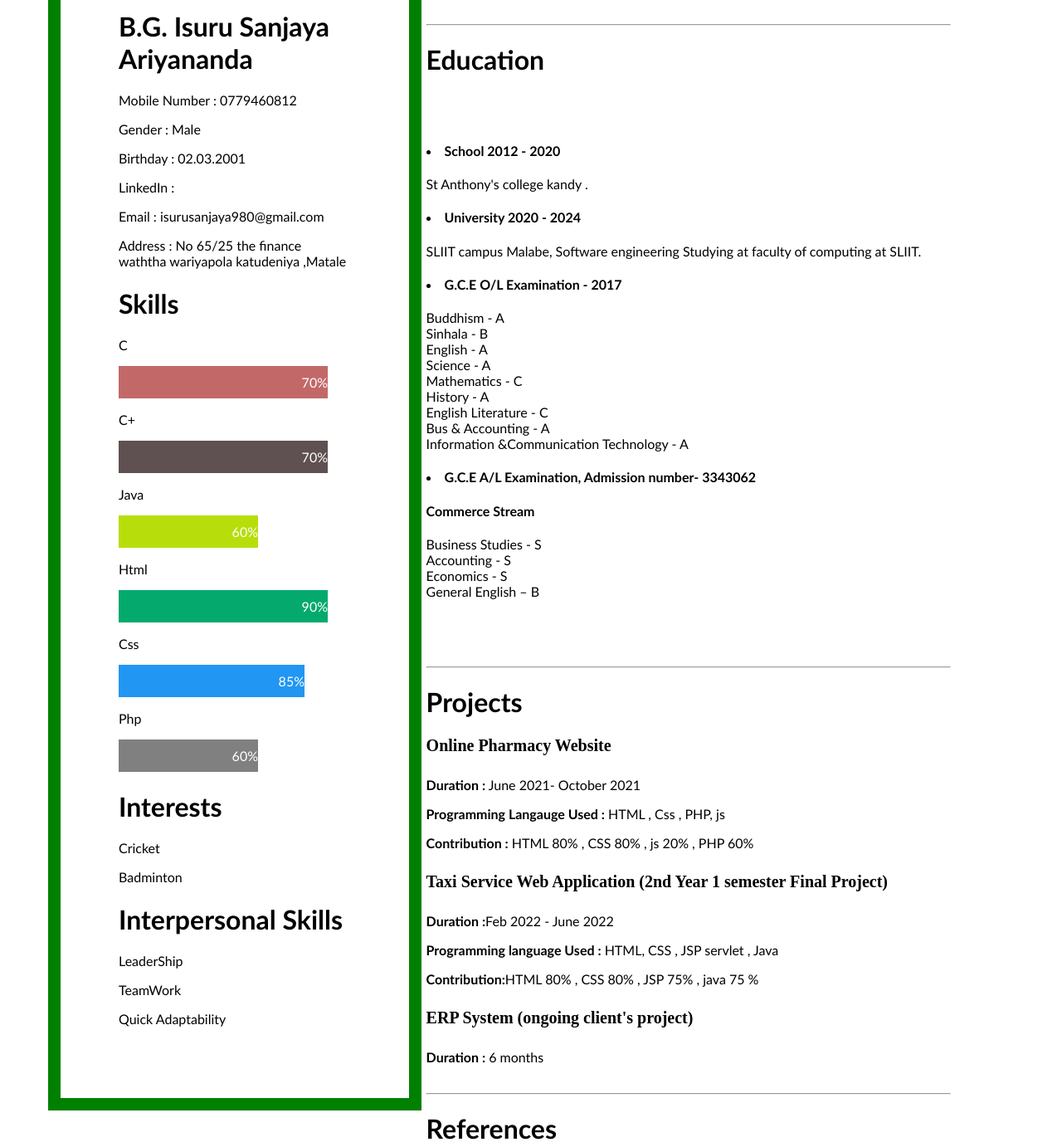
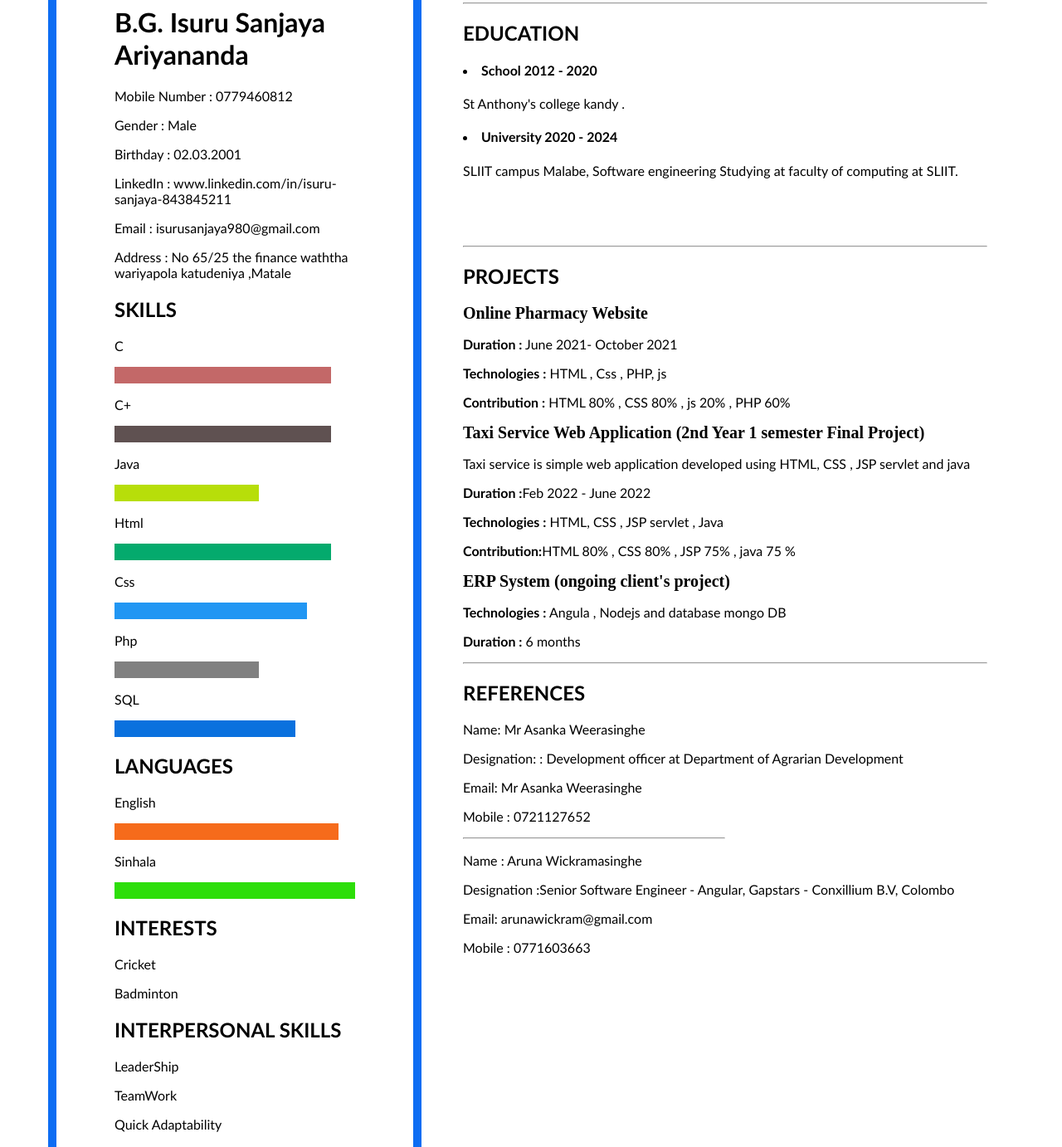
Before and after one commit to IsuruSanjaya/CV, a plain HTML site: page index.html in a window 1280 px wide. Shown: the part 395-1777 px from the top of the page at 83% size. Drawn offline with nearby package versions, Linux system fonts and the light colour scheme.

Commit message:
ADD DETAILS

```diff
--- a/index.html
+++ b/index.html
@@ -4,7 +4,7 @@
 <head>
 
     <meta charset="UTF-8">
-    <meta name="viewport" content="width=device-width, initial-scale=1.0">
+    <meta name="viewport" content="width=device-width,height=device-height,initial-scale=1.0" />
     <title>Dark Mode</title>
 
     <script src="https://cdnjs.cloudflare.com/ajax/libs/jquery/3.4.0/jquery.min.js">
@@ -13,8 +13,8 @@
         /font-awesome/4.7.0/css/font-awesome.min.css">
 
     <link rel="stylesheet" href="styles.css">
-
-
+    <link href="MobileStyleSheet.css" rel="stylesheet" type="text/css"
+        media="only screen and (max-device-width: 480px) , only screen and (-webkit-min-device-pixel-ratio: 2) , screen and (-webkit-device-pixel-ratio:1.5)" />
 
 </head>
 
@@ -38,30 +38,39 @@
                         <p class="">Mobile Number : 0779460812</p>
                         <p>Gender : Male </p>
                         <p>Birthday : 02.03.2001 </p>
-                        <p>LinkedIn : </p>
+                        <p>LinkedIn : www.linkedin.com/in/isuru-sanjaya-843845211 </p>
                         <p>Email : isurusanjaya980@gmail.com </p>
                         <p>Address : No 65/25 the finance waththa wariyapola katudeniya ,Matale </p>
 
-                        <h1> Skills</h1>
+                        <h2> SKILLS</h2>
                         <p>C</p>
-                        <div class="skills c">70%</div>
+                        <div class="skills c"></div>
 
                         <p>C+</p>
-                        <div class="skills cc">70%</div>
+                        <div class="skills cc"></div>
                         <p>Java</p>
-                        <div class="skills java">60%</div>
+                        <div class="skills java"></div>
                         <p>Html</p>
-                        <div class="skills html">90%</div>
+                        <div class="skills html"></div>
                         <p>Css</p>
-                        <div class="skills css">85%</div>
+                        <div class="skills css"></div>
                         <p>Php</p>
-                        <div class="skills php">60%</div>
+                        <div class="skills php"></div>
+                        <p>SQL</p>
+                        <div class="skills sql"></div>
 
-                        <H1>Interests</H1>
+                        <H2>LANGUAGES</H2>
+                        <p>English</p>
+                        <div class="skills eng"></div>
+                        <p>Sinhala</p>
+                        <div class="skills sin"></div>
+
+
+                        <H2>INTERESTS</H2>
                         <p>Cricket </p>
                         <p>Badminton </p>
 
-                        <H1>Interpersonal Skills</H1>
+                        <H2>INTERPERSONAL SKILLS</H2>
                         <p>LeaderShip </p>
                         <p>TeamWork </p>
                         <p>Quick Adaptability</p>
@@ -76,25 +85,22 @@
 
                 <br>
                 <br>
+                <h2 class="new4">ADDITIONAL INFORMATION</h2>
 
-
-
-                <h1 class="new4">Additional Information</h1>
-
-                <div class ="ob">
+                <div class="ob">
                     <p>
                         I' m B.G Isuru Sanjaya Ariyananda studying in SLIIT campus Malabe in
                         2nd year faculty of computing in software engineering degree. <br>I have
                         successfully completed year 2 semester 1 with knowledge of c+ ,c , Java
-                    language ,Mysql  , java , Website development and web application development
+                        language ,Mysql , java , Website development and web application development
                         project
                     </p>
                 </div>
 
                 <hr style="width:50%" align="left">
-                <h1> Objectives</h1>
+                <h2> OBJECTIVES</h2>
 
-                <div class ="ob">
+                <div class="ob">
 
                     <p>In the next 2-3 years.
                         To work as a Software Engineer applying my
@@ -106,10 +112,7 @@
                 </div>
 
                 <hr style="width:50%" align="left">
-                <H1>Education</H1>
-
-                <br>
-                <br>
+                <H2>EDUCATION</H2>
 
                 <h4>
                     <li>School 2012 - 2020</li>
@@ -117,47 +120,17 @@
                 <p> St Anthony's college kandy .</p>
 
 
-
-
                 <h4>
                     <li>University 2020 - 2024 </li>
                 </h4>
-                SLIIT campus Malabe, Software engineering Studying at faculty of computing at SLIIT.
-
-                <h4>
-                    <li>G.C.E O/L Examination - 2017</li>
-                </h4>
-
-                <p>
-                    Buddhism - A <br>
-                    Sinhala - B <br>
-                    English - A <br>
-                    Science - A <br>
-                    Mathematics - C<br>
-                    History - A<br>
-                    English Literature - C<br>
-                    Bus & Accounting - A<br>
-                    Information &Communication Technology - A</p>
-
-
-
-                <h4>
-                    <li> G.C.E A/L Examination, Admission number- 3343062</li>
-                </h4>
-                <h4>Commerce Stream</h4>
-                <p>Business Studies - S<br>
-                    Accounting - S <br>
-                    Economics - S <br>
-                    General English – B
-
-                </p>
+                <p>SLIIT campus Malabe, Software engineering Studying at faculty of computing at SLIIT.</p>
 
                 <br>
                 <br>
                 <br>
 
                 <hr style="width:50%" align="left">
-                <h1>Projects</h1>
+                <h2>PROJECTS</h2>
 
 
                 <div class="web">
@@ -166,48 +139,68 @@
 
                 <div class="pcenter">
                     <p><b>Duration :</b> June 2021- October 2021</p>
-                <p> <b>Programming Langauge Used :</b> HTML , Css , PHP, js  </p>
-                <p><b>Contribution :</b> HTML 80% , CSS 80% , js 20% , PHP 60%</p></div>
+                    <p> <b>Technologies :</b> HTML , Css , PHP, js </p>
+                    <p><b>Contribution :</b> HTML 80% , CSS 80% , js 20% , PHP 60%</p>
+                </div>
 
 
                 <div class="web">
-                <b>Taxi Service Web Application (2nd Year 1 semester Final Project)</b></div>
+                    <b>Taxi Service Web Application (2nd Year 1 semester Final Project)</b>
+                </div>
                 <div class="pcenter">
+                    <p>Taxi service is simple web application developed using HTML, CSS , JSP servlet and java</p>
 
                     <p><b>Duration :</b>Feb 2022 - June 2022</p>
-                <p><b>Programming language Used :</b> HTML, CSS , JSP servlet , Java</p>
-                <p><b>Contribution:</b>HTML 80% , CSS 80% , JSP 75% , java 75 %</p></div>
+                    <p><b>Technologies :</b> HTML, CSS , JSP servlet , Java</p>
+                    <p><b>Contribution:</b>HTML 80% , CSS 80% , JSP 75% , java 75 %</p>
+                </div>
 
 
 
                 <div class="web">
-                <b>ERP System (ongoing client's project)</b></div>
+                    <b>ERP System (ongoing client's project)</b>
+                </div>
+                <p><b>Technologies :</b> Angula , Nodejs and database mongo DB </p>
+
+
                 <div class="pcenter">
 
-                <p><b>Duration :</b> 6 months </p></div>
+                    <p><b>Duration :</b> 6 months </p>
+                </div>
 
                 <hr style="width:50%" align="left">
-                <h1>References</h1>
+                <h2>REFERENCES</h2>
 
                 <P>Name: Mr Asanka Weerasinghe</P>
-                <P>Designation: : Development officer at Department of Agrarian
-                    Development</P>
-                <P>Address:No 156/10D1,Samagi Mawatha,Ukuwela.</P>
+                <P>Designation: : Development officer at Department of Agrarian Development</P>
                 <P>Email: Mr Asanka Weerasinghe</P>
                 <P>Mobile : 0721127652</P>
                 <hr style="width:25%" align="left">
 
+                <p> Name : Aruna Wickramasinghe</p>
+                <p>Designation :Senior Software Engineer - Angular, Gapstars - Conxillium B.V, Colombo</p>
+                <p>Email: arunawickram@gmail.com</p>
+                <p>Mobile : 0771603663 </p>
 
-
+                <br><br><br>
 
             </div>
         </div>
     </div>
-
+    <!--
     <div class="final">
         <p>I do hereby certify that the above-mentioned particulars are true and correct to the best of Knowledge.</p>
     </div>
-    <div class="signature"><img src="images/sig.png"></div>
+    <div class="signature"><img src="images/sig.png"></div> -->
+
+    <footer>
+        <div class="footer">
+
+            <p>developed by Isuru</p>
+
+        </div>
+
+    </footer>
 
 
     <script src="script.js"></script>
--- a/styles.css
+++ b/styles.css
@@ -4,6 +4,10 @@
     background: linear-gradient(90deg, rgba(10,159,236,1) 6%, rgba(233,241,236,0.9643207624846813) 100%);
 
 } */
+
+
+
+
 
 img {
     border-radius: 50%;
@@ -13,9 +17,9 @@ img {
   /* Create two equal columns that floats next to each other */
 .column {
     float: left;
-    width: 40%;
+    width: auto;
     padding: 30px;
-    height: 2900px; /* Should be removed. Only for demonstration */
+    height: auto; /* Should be removed. Only for demonstration */
   }
 
   /* Clear floats after the columns */
@@ -35,7 +39,7 @@ img {
 
     background-color: rgba(211, 211, 211, 0);
     width: 450px;
-    border: 15px solid green;
+    border: 10px solid rgb(13, 109, 243);
     padding: 70px;
     margin: 20px;
 
@@ -63,10 +67,12 @@ img {
     text-align: center;
     padding: 5px;
     margin-left: 8px;
+
 }
 .dark{
     background-color: #222;
     color: #e6e6e6;
+
 }
 
 
@@ -77,6 +83,10 @@ img {
 .c {width: 90%; background-color: #c36868;}
 .cc{width: 90%; background-color: #5f5151;}
 .java{width: 60%; background-color: #b7de0a;}
+.sql{width: 75%; background-color: #0a71de;}
+.sin{width: 100%; background-color: #2dde0a;}
+.eng{width: 93%; background-color: #f66b1b;}
+
 
 
 
@@ -142,6 +152,18 @@ img {
 
 
     text-align: left;
-    padding-top: 10px;
-    padding-bottom: 10px;
+
   }
+
+/*
+  footer */
+
+  .footer{
+
+    text-align: center;
+
+    background: rgb(10,159,236);
+    background: linear-gradient(90deg, rgba(10,159,236,1) 6%, rgba(233,241,236,0.9643207624846813) 100%);
+    padding: 5px;
+
+  }
```
Lines whose indentation alone changed are shown as unchanged.
